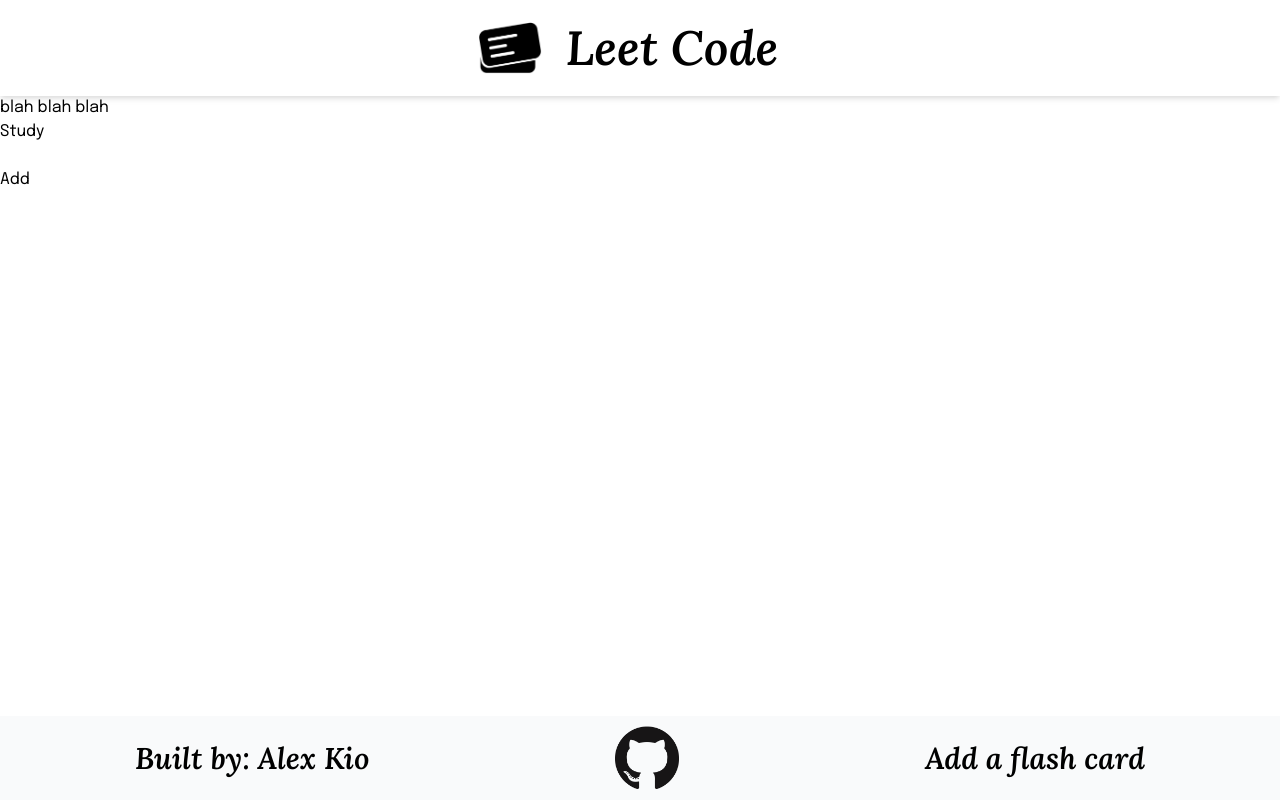
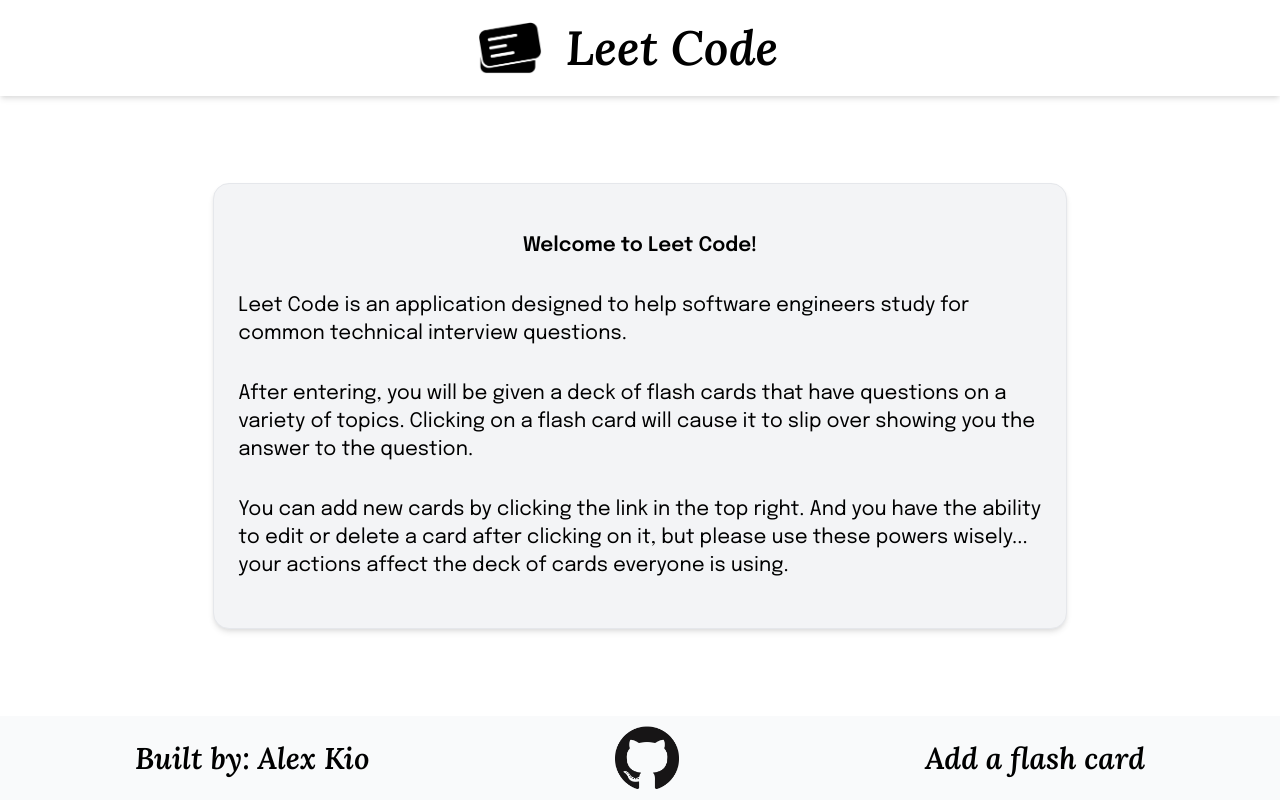
Before and after one commit to alexmkio/leet-cards, a Next.js app: page / in a window 1280 px wide. Built offline with nearby package versions, Linux system fonts and the light colour scheme; no server answers.

Commit message:
Add blurb on landing page

```diff
--- a/pages/index.tsx
+++ b/pages/index.tsx
@@ -6,30 +6,26 @@ const Landing: NextPage = () => {
   return (
     <>
       <Head>
-        <title>LANDING</title>
-        <meta name="description" content="Generated by create next app" />
-        <link rel="icon" href="/favicon.ico" />
+        <title>Leet Cards - A flash card application to help software engineers study</title>
+        <meta name="description" content="Leet Cards - A flash card application to help software engineers study" />
       </Head>
 
-      <main>
-        <p>
-          blah blah blah
-        </p>
-
-        <Link href='/study'>
-          <a>
-            <button>Study</button>
-          </a>
-        </Link>
-
-        <br></br><br></br>
-
-        <Link href='/add'>
-          <a>
-            <button>Add</button>
-          </a>
-        </Link>
-      </main>
+      <div className="h-full flex justify-center items-center">
+        <article className="w-8/12 p-6 py-12 border rounded-2xl shadow-md bg-gray-100 overflow-hidden">
+          <p className="text-xl font-semibold text-center">
+            Welcome to Leet Code!
+          </p>
+          <p className="text-xl pt-8">
+            Leet Code is an application designed to help software engineers study for common technical interview questions.
+          </p>
+          <p className="text-xl pt-8">
+            After entering, you will be given a deck of flash cards that have questions on a variety of topics. Clicking on a flash card will cause it to slip over showing you the answer to the question.
+          </p>
+          <p className="text-xl pt-8">
+            You can add new cards by clicking the link in the top right. And you have the ability to edit or delete a card after clicking on it, but please use these powers wisely... your actions affect the deck of cards everyone is using.
+          </p>
+        </article>
+      </div>
     </>
   )
 }
```
